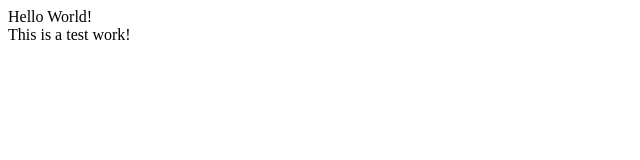
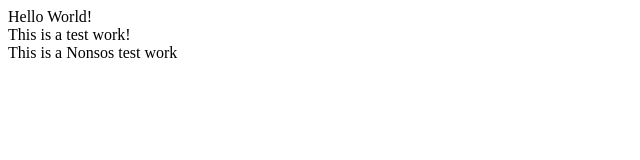
Before and after one commit to colingoodale/wust-example-git, a plain HTML site: page index.html in a window 1280 px wide. Shown: the whole page, without its empty margins (0-640 px from the left). Drawn offline with Linux system fonts and the light colour scheme.

Commit message:
adding line to html

```diff
--- a/index.html
+++ b/index.html
@@ -9,5 +9,6 @@
 <body>
     <div>Hello World!</div>
     <div>This is a test work!</div>
+    <div>This is a Nonsos test work</div>
 </body>
 </html>
```
